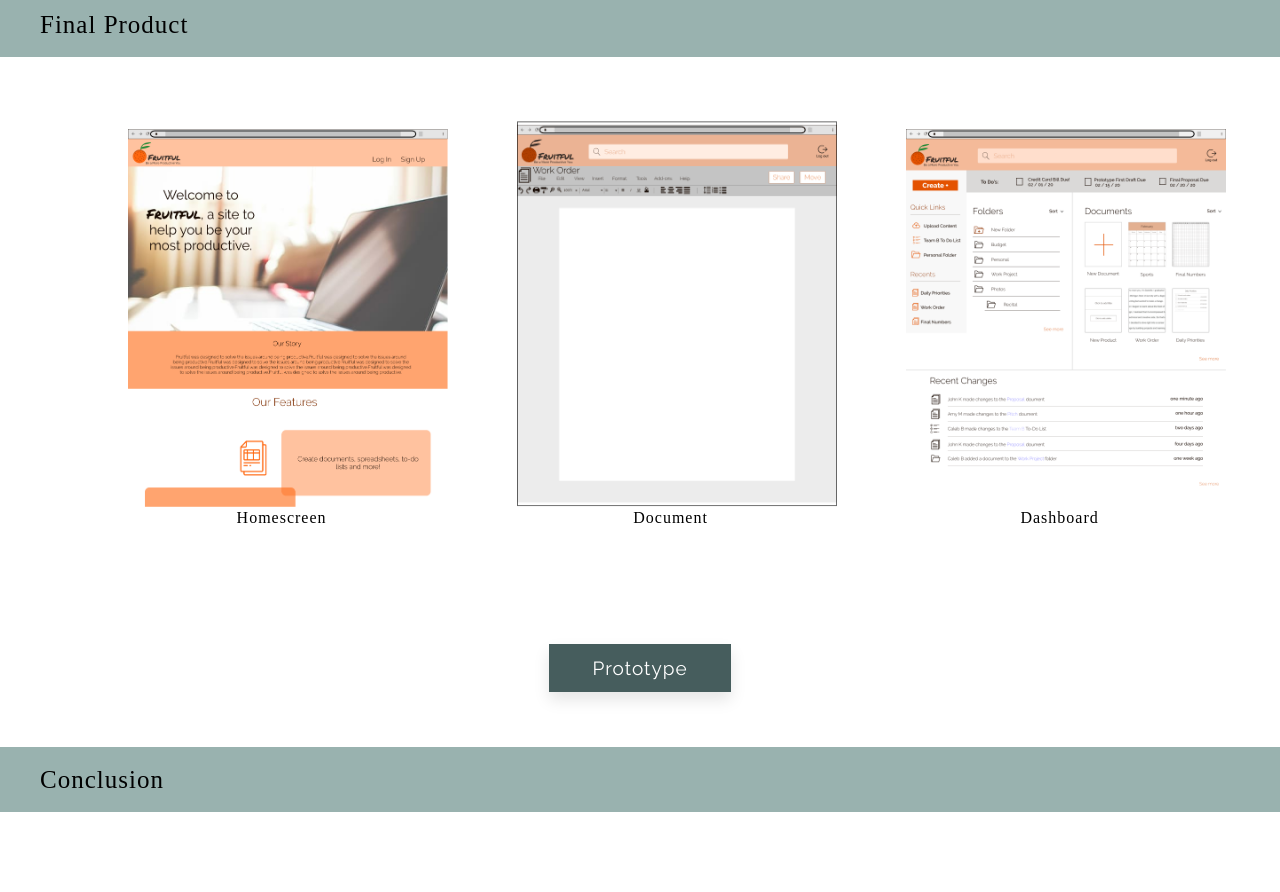
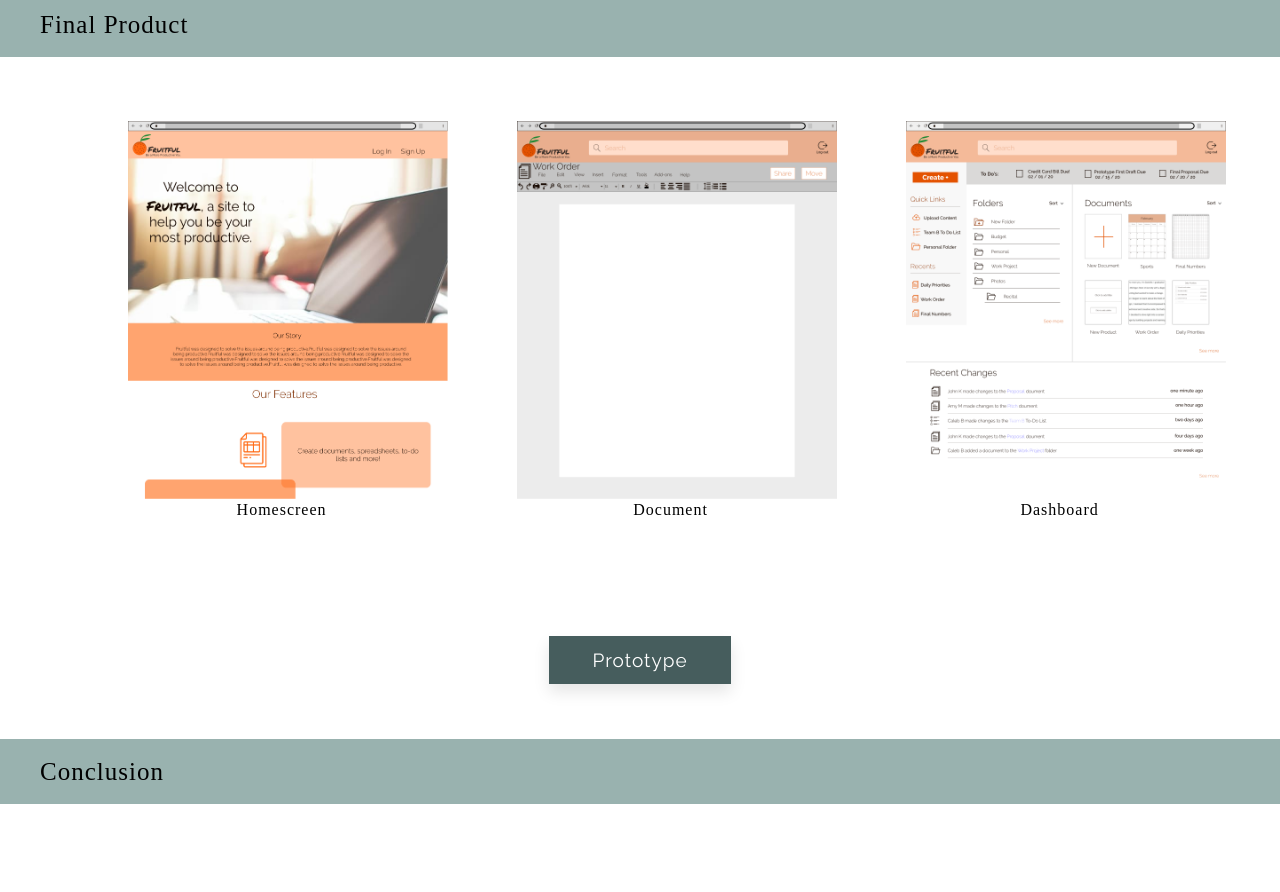
Before and after one commit to DaniRinke/DaniRinke.github.io, a plain HTML site: page project.html in a window 1280 px wide. Shown: the part 10260-11152 px from the top of the page. Drawn offline with Linux system fonts and the light colour scheme; a script that the page names is missing; a web font is replaced by a local one.

Commit message:
fixing content

```diff
--- a/project.html
+++ b/project.html
@@ -308,7 +308,7 @@ c.parentNode.insertBefore(cp, c); })(); </script>
                     <figcaption>Homescreen</figcaption>
                   </figure>
                   <figure class="one-third one-of-three final homescreen ">
-                    <img src="images/document-option2.png" alt="Fruitful Document" />
+                    <img src="images/fruitful-document.png" alt="Fruitful Document" />
                     <figcaption>Document</figcaption>
                   </figure>
                   <figure class="one-third one-of-three final homescreen">
```
